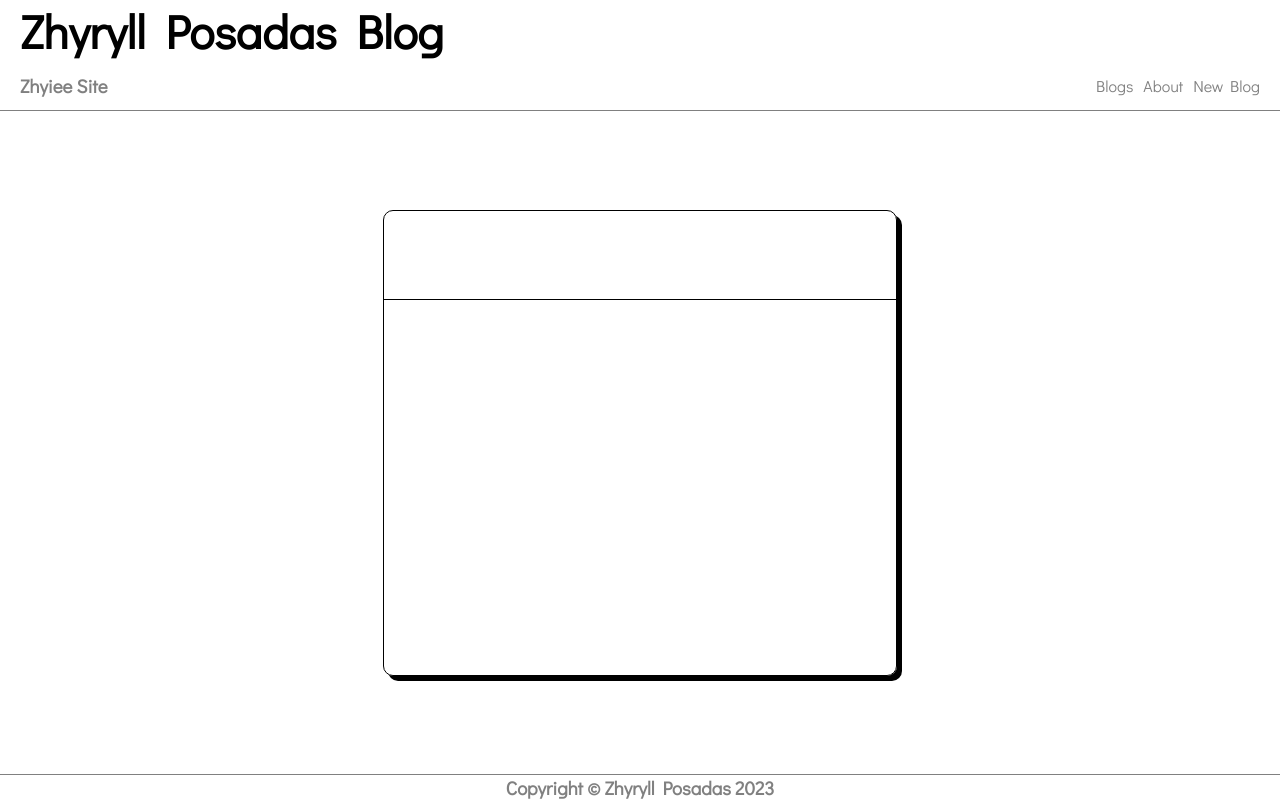
After one commit to ZhYrYL/node-js-practice, a Node server app: template views/details.ejs in a window 1280 px wide. The commit adds this page. Run offline with Node 20, Linux system fonts and the light colour scheme; the template is opened without the code that fills it, so the values that code supplies are empty; some libraries are stand-ins or nearby versions.

Commit message:
Created the details page so it can render to that file everytime the user clicks on a specific blog

```diff
--- a/app.js
+++ b/app.js
@@ -133,6 +133,18 @@ app.post('/blogs', (req, res) => {
         })
 })
 
+app.get('/blogs/:id', (req, res) => {
+    const id = req.params.id;
+
+    // console.log(id);
+    Blog.findById(id)
+        .then((result)=>{
+            res.render('details', { blogs: result, title: 'Blogs Details'});
+        })
+        .catch((err)=>{
+            console.log(err);
+        })
+})
 
 app.get('/about', (req, res) => {
     res.render('about', { title: 'About'});
--- a/public/styles.css
+++ b/public/styles.css
@@ -150,3 +181,27 @@ form textarea{
     height: 20%;
     text-indent: 5px;
 }
+
+.details-page{
+    height: 70%;
+    width: 40%;
+    border-radius: 10px;
+    box-shadow: 5px 5px #000;
+    display: flex;
+    border: 1px solid;
+    flex-direction: column;
+}
+.details-1{
+    flex: 1;
+    display: flex;
+    justify-content: center;
+    align-items: center;
+    border-bottom: 1px solid;
+}
+.details-2{
+    flex: 4;
+    display: flex;
+    justify-content: flex-start;
+    align-items: center;
+    padding: 10px;
+}
--- /dev/null
+++ b/views/details.ejs
@@ -0,0 +1,25 @@
+<html lang="en">
+
+    <%- include('./partials/head.ejs') %>
+
+<body>
+
+    <%- include('./partials/nav.ejs') %>
+    <div class="body">
+        <div class="details-page">
+            <div class="details-1">
+                <h3><%= blogs.title %></h3>
+            </div>
+            <div class="details-2">
+                <p><%= blogs.body %></p>
+            </div>
+        </div>
+    </div>
+
+
+
+    <%- include('./partials/footer.ejs') %>
+
+</body>
+
+</html>
--- a/views/homepage.ejs
+++ b/views/homepage.ejs
@@ -16,17 +16,21 @@
                     <h3>Zhyryll Ryj C. Posadas</h3>
                 </div>
                 <div class="con-2-body">
+                    <!-- <div class="blog-style"> -->
                         <% if(blogs.length > 0) { %>
                             <% blogs.forEach(blog => { %>
+                                <a href="/blogs/<%= blog._id %>">
                                     <!-- pwede mo ring ifetch yung iba properities or columns na meron yung documents-->
                                     <!-- <h3>ID: <%= blog._id %></h3> -->
                                     <h3><%= blog.title %></h3>
                                     <p><%= blog.snippet %></p>
+                                </a>
 
                             <% }) %>
                         <% }else { %>
-                            <h2>This guys just dont have it :(</h2>
+                                <h2>This guy just dont have it :(</h2>
                         <% } %>
+                    <!-- </div> -->
                 </div>
 
             </div>
```
Also changed, not shown: other parts of public/styles.css (+33 -2 lines). Lines whose indentation alone changed are shown as unchanged.
